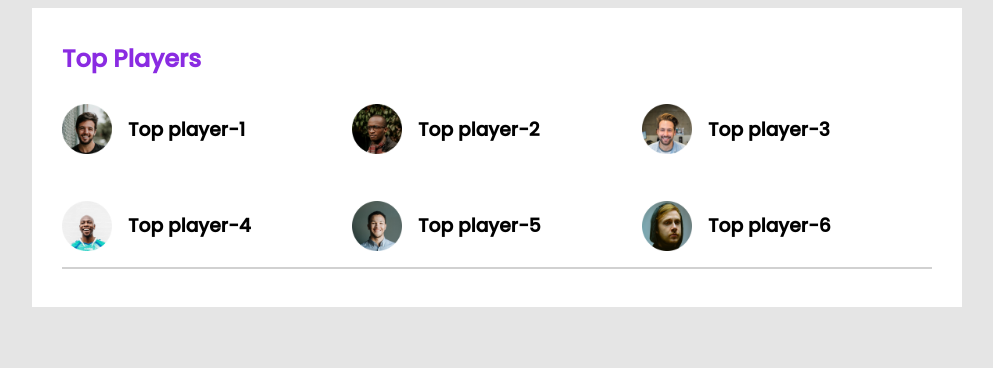
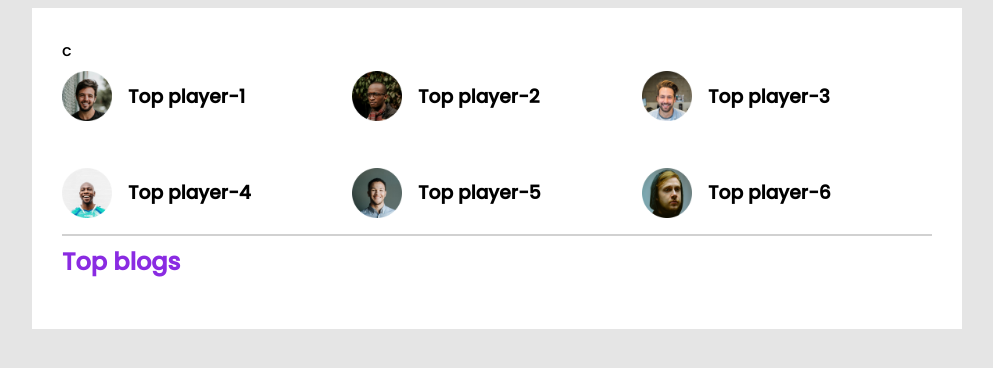
Before and after one commit to RownakHayat/Leader-board-css3, a plain HTML site: page indext.html in a window 1280 px wide. Shown: the whole page, without its empty margins (143-1136 px from the left). Drawn offline with Linux system fonts and the light colour scheme.

Commit message:
git commit - m "blog"

```diff
--- a/indext.html
+++ b/indext.html
@@ -17,7 +17,7 @@
         <!--top piayers and top blogs-->
         <section class="container">
             <div class="top-players ">
-                <h2 class="section-title">Top Players</h2>
+               c
                 <div class="players">
                    <!-- .player*6>img[src="image/player-$.png"]+h3{Top player-$}-->
                     <div class="player">
@@ -47,6 +47,9 @@
                 </div>
             </div>
             <hr>
+            <div class="top-blogs">
+                 <h2 class="section-title">Top blogs</h2>
+            </div>
         </section>
     </main>
 </body>
```
